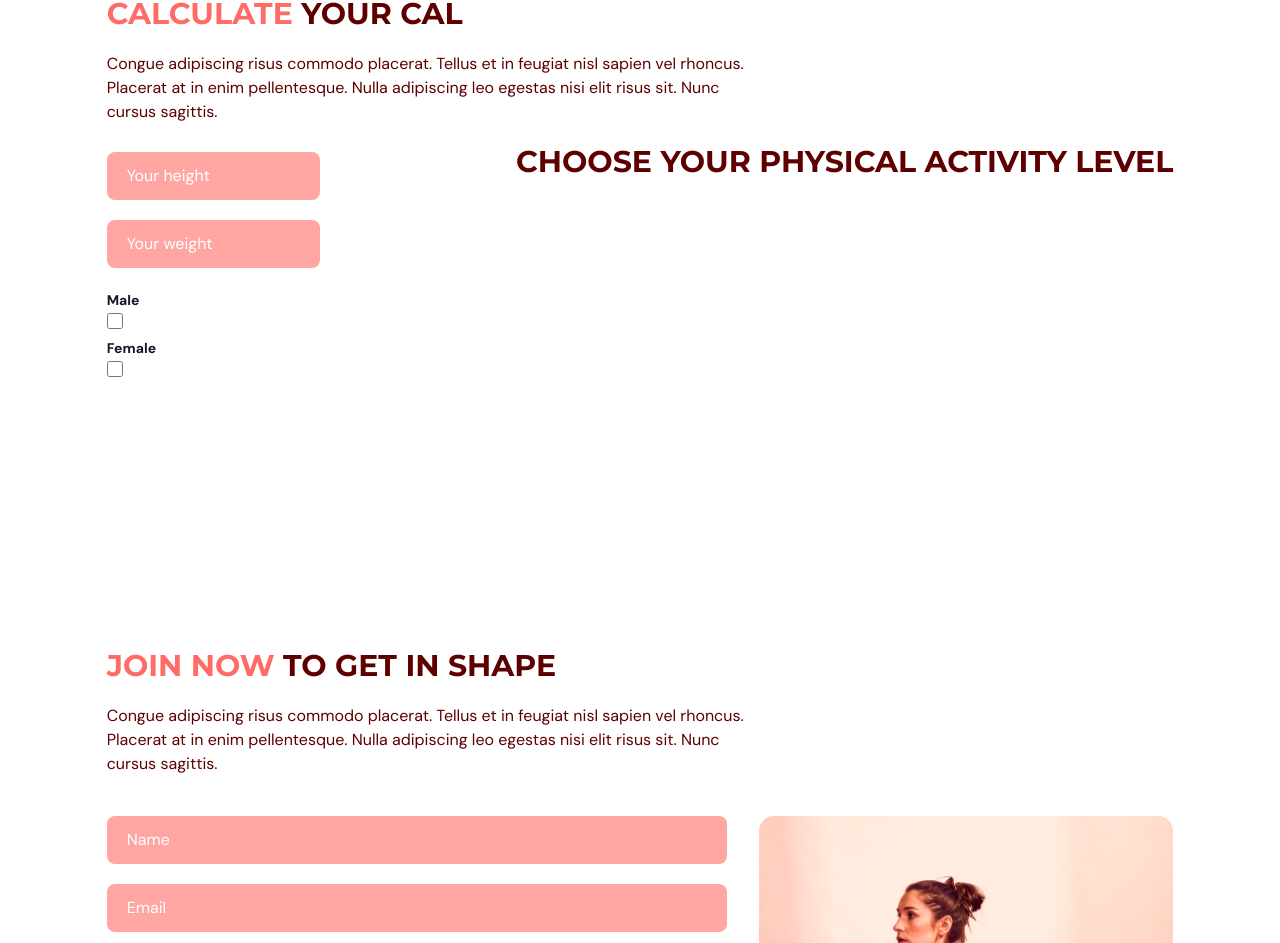
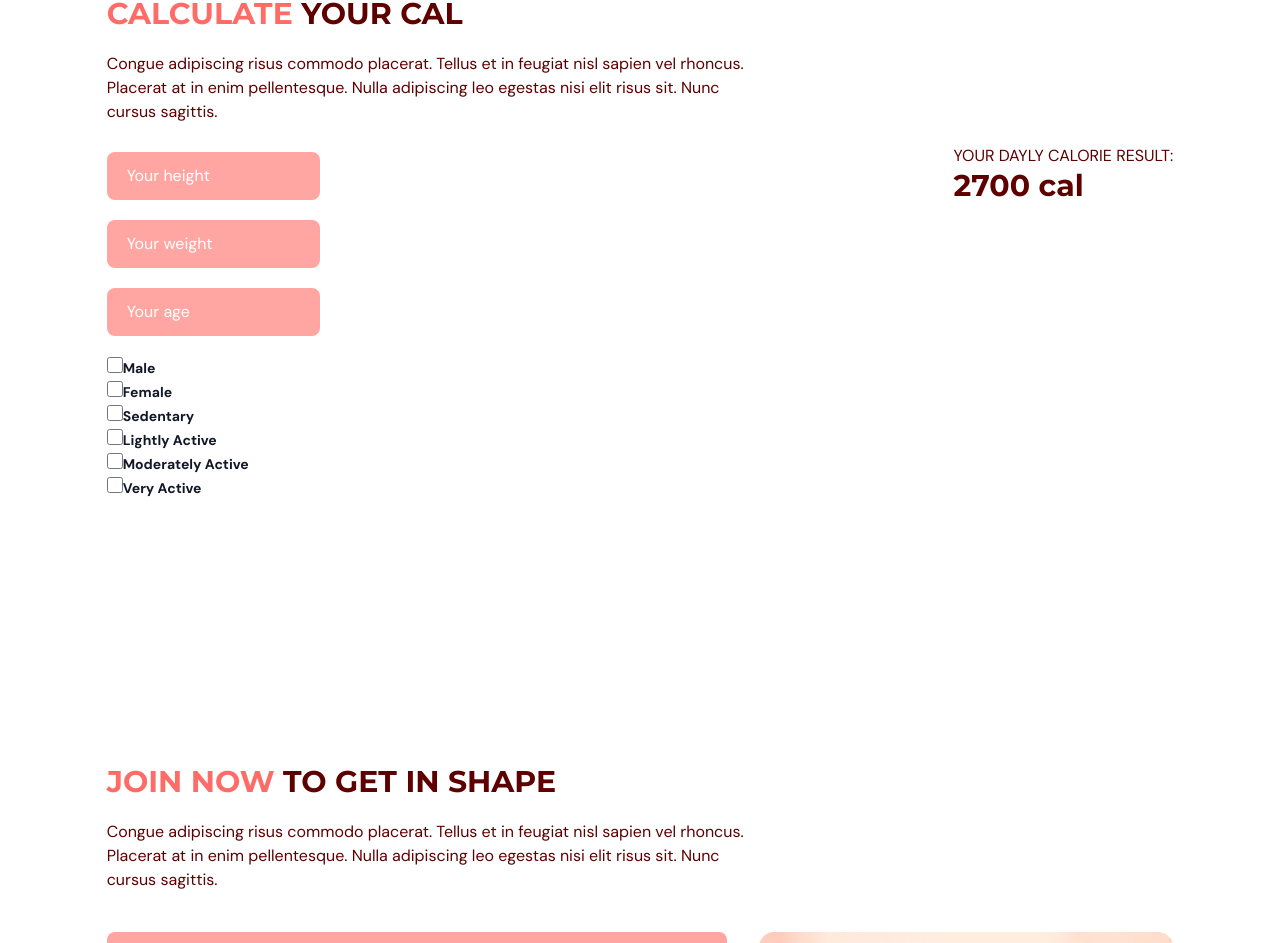
Before and after one commit to Cyberpunk2027/Fitness-app, a React (Vite) app in the folder Finetness/: page / in a window 1280 px wide. Shown: the part 3090-4033 px from the top of the page. Built offline with nearby package versions, Linux system fonts and the light colour scheme.

Commit message:
Making calculator

```diff
--- /dev/null
+++ b/Finetness/src/components/Calculator/ActivityLevelChekbox.tsx
@@ -0,0 +1,34 @@
+import { useState } from 'react';
+
+interface ActivityLevelProps {
+  checkboxes: string[];
+}
+
+const ActivityLevelCheckbox: React.FC<ActivityLevelProps> = ({ checkboxes }) => {
+    const [selectedCheckbox, setSelectedCheckbox] = useState('');
+
+    const handleCheckboxChange = (event: React.ChangeEvent<HTMLInputElement>) => {
+      setSelectedCheckbox(event.target.value);
+    };
+
+    return (
+      <div className="text-sm font-semibold leading-6 text-gray-900">
+        {checkboxes.map((checkbox) => (
+          <label key={checkbox}>
+          <legend></legend>
+            <input
+              type="checkbox"
+              value={checkbox}
+              checked={selectedCheckbox === checkbox}
+              onChange={handleCheckboxChange}
+              className="h-4 w-4 rounded border-gray-300 text-indigo-600 focus:ring-indigo-600"
+            />
+
+            {checkbox}
+          </label>
+        ))}
+      </div>
+    );
+  };
+
+export default ActivityLevelCheckbox
--- a/Finetness/src/components/Calculator/Calculator.tsx
+++ b/Finetness/src/components/Calculator/Calculator.tsx
@@ -1,8 +1,10 @@
 import HText from "@/shared/HText";
 import { SelectedPage } from "@/shared/types";
 import { motion } from "framer-motion";
-import { useForm } from "react-hook-form"
-
+import { useEffect, useState } from "react";
+import CheckboxGroup from "./CheckboxGroup";
+import ActivityLevelCheckbox from "./ActivityLevelChekbox";
+// import { useForm } from "react-hook-form"
 
 type Props = {
     setSelectedPage: (value: SelectedPage) => void;
@@ -10,7 +12,30 @@ type Props = {
 
 const Calculator = ({setSelectedPage}: Props) => {
 
+    const [sex, setSex] = useState(localStorage.getItem('sex') || 'female');
+    const [height, setHeight] = useState(0);
+    const [weight, setWeight] = useState(0);
+    const [age, setAge] = useState(0);
+    const [ratio, setRatio] = useState(localStorage.getItem('ratio') || 1.375);
+    const [result, setResult] = useState('Нет данных')
     const inputStyles = `mb-5 w-full rounded-lg bg-primary-300 px-5 py-3 placeholder-white`
+
+
+    const checkboxesSex = ['Male', 'Female']
+    const checkboxesActivity = ['Sedentary', 'Lightly Active', 'Moderately Active', 'Very Active']
+
+
+    useEffect(() => {
+        localStorage.setItem('sex', sex);
+    }, [sex]);
+
+    //   useEffect(() => {
+    //     localStorage.setItem('ratio', ratio);
+    //   }, [ratio]);
+
+    //   useEffect(() => {
+    //     calcTotal();
+    //   }, [sex, height, weight, age, ratio]);
 
     return (
         <section id="calculator" className="mx-auto w-5/6 pt-24 pb-32">
@@ -50,30 +75,68 @@ const Calculator = ({setSelectedPage}: Props) => {
                             }}>
                                 <form target="_blank">
                                     <input
+                                    id="height"
                                     className={inputStyles}
                                     type="number"
                                     placeholder="Your height" />
 
                                     <input
+                                    id="weight"
                                     className={inputStyles}
                                     type="number"
                                     placeholder="Your weight" />
 
+                                    <input
+                                    id="age"
+                                    className={inputStyles}
+                                    type="number"
+                                    placeholder="Your age" />
 
+
+                                    <CheckboxGroup checkboxes={checkboxesSex} />
+                                    <ActivityLevelCheckbox checkboxes={checkboxesActivity}/>
+                                    {/* <CheckboxGroup checkboxes={checkboxes}>
+
+                                    {checkboxes.map((checkbox) => (
+                                        <label key={checkbox}>
                                         <legend className="text-sm font-semibold leading-6 text-gray-900">Male</legend>
-                                <input id="comments" name="comments" type="checkbox" className="h-4 w-4 rounded border-gray-300 text-indigo-600 focus:ring-indigo-600"/>
+                                        <input
+                                        id="male"
+                                        value={checkbox}
+                                        type="checkbox"
+                                        checked={selectedCheckbox === checkbox}
+                                        onChange={handleCheckboxChange}
+                                        className="h-4 w-4 rounded border-gray-300 text-indigo-600 focus:ring-indigo-600"/>
+
                                         <legend className="text-sm font-semibold leading-6 text-gray-900">Female</legend>
-                                <input id="comments" name="comments" type="checkbox" className="h-4 w-4 rounded border-gray-300 text-indigo-600 focus:ring-indigo-600"/>
+                                        <input id="female" value={checkboxes} type="checkbox" className="h-4 w-4 rounded border-gray-300 text-indigo-600 focus:ring-indigo-600"/>
+                                    </label>
+                                    ))}
 
+                                    </CheckboxGroup> */}
                                 </form>
 
                         </motion.div>
 
 
-                    <div className="mt-[-20]">
+                        {/* <div id="ratio" className="mt-[20]">
+                            <span>CHOOSE YOUR PHYSICAL ACTIVITY LEVEL</span>
+                            <legend className="text-sm font-semibold leading-6 text-gray-900">Sedentary</legend>
+                            <input id="male" type="checkbox" className="h-4 w-4 rounded border-gray-300 text-indigo-600 focus:ring-indigo-600"/>
+                            <legend className="text-sm font-semibold leading-6 text-gray-900">Lightly Active</legend>
+                            <input id="female" type="checkbox" className="h-4 w-4 rounded border-gray-300 text-indigo-600 focus:ring-indigo-600"/>
+                            <legend className="text-sm font-semibold leading-6 text-gray-900">Moderately Active</legend>
+                            <input id="female" type="checkbox" className="h-4 w-4 rounded border-gray-300 text-indigo-600 focus:ring-indigo-600"/>
+                            <legend className="text-sm font-semibold leading-6 text-gray-900">Very Active</legend>
+                            <input id="female" type="checkbox" className="h-4 w-4 rounded border-gray-300 text-indigo-600 focus:ring-indigo-600"/>
+                        </div> */}
+                        <div id="result">
+                            <span>YOUR DAYLY CALORIE RESULT:</span>
+                            <div>
                                 <HText>
-                            <span>CHOOSE YOUR PHYSICAL ACTIVITY LEVEL</span>
+                                    2700 cal
                                 </HText>
+                            </div>
                         </div>
                     </div>
                 </motion.div>
--- /dev/null
+++ b/Finetness/src/components/Calculator/CheckboxGroup.tsx
@@ -0,0 +1,34 @@
+import { useState } from 'react';
+
+interface CheckboxGroupProps {
+  checkboxes: string[];
+}
+
+const CheckboxGroup: React.FC<CheckboxGroupProps> = ({ checkboxes }) => {
+  const [selectedCheckbox, setSelectedCheckbox] = useState('');
+
+  const handleCheckboxChange = (event: React.ChangeEvent<HTMLInputElement>) => {
+    setSelectedCheckbox(event.target.value);
+  };
+
+  return (
+    <div className="text-sm font-semibold leading-6 text-gray-900">
+      {checkboxes.map((checkbox) => (
+        <label key={checkbox}>
+        <legend></legend>
+          <input
+            type="checkbox"
+            value={checkbox}
+            checked={selectedCheckbox === checkbox}
+            onChange={handleCheckboxChange}
+            className="h-4 w-4 rounded border-gray-300 text-indigo-600 focus:ring-indigo-600"
+          />
+
+          {checkbox}
+        </label>
+      ))}
+    </div>
+  );
+};
+
+export default CheckboxGroup;
```
Lines whose indentation alone changed are shown as unchanged.
